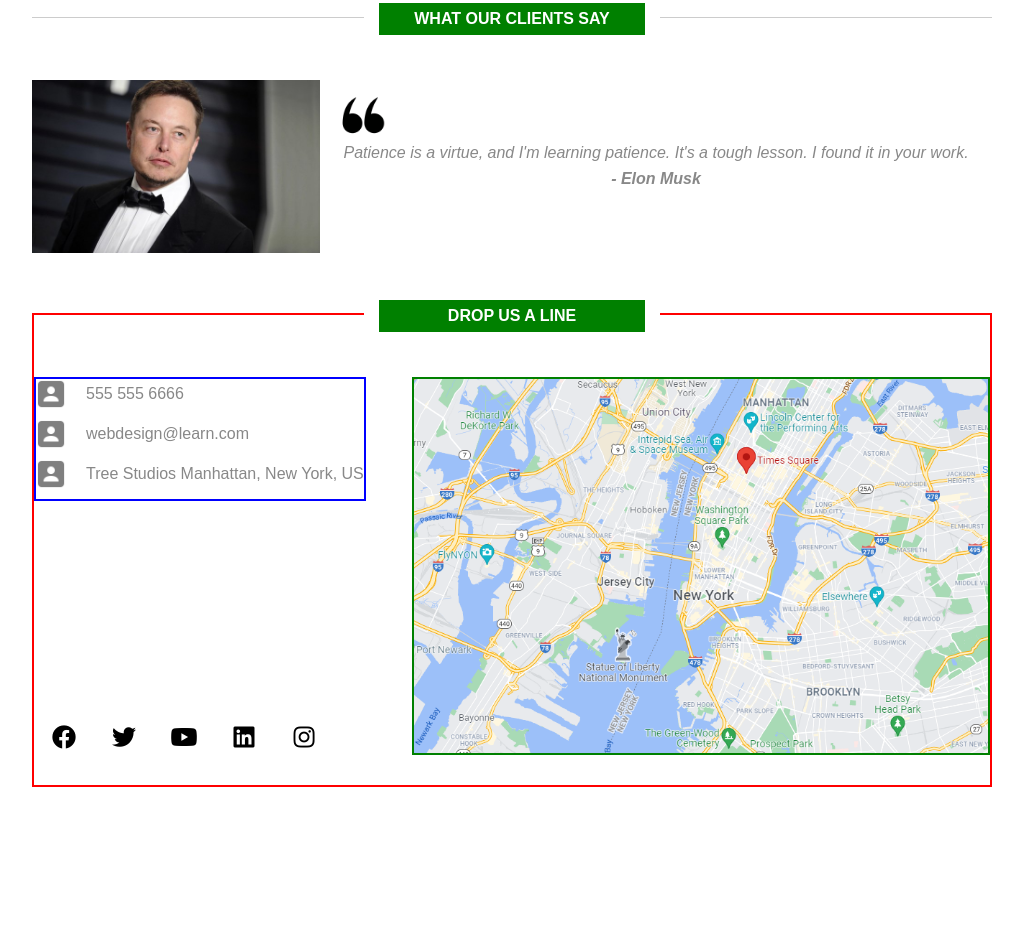
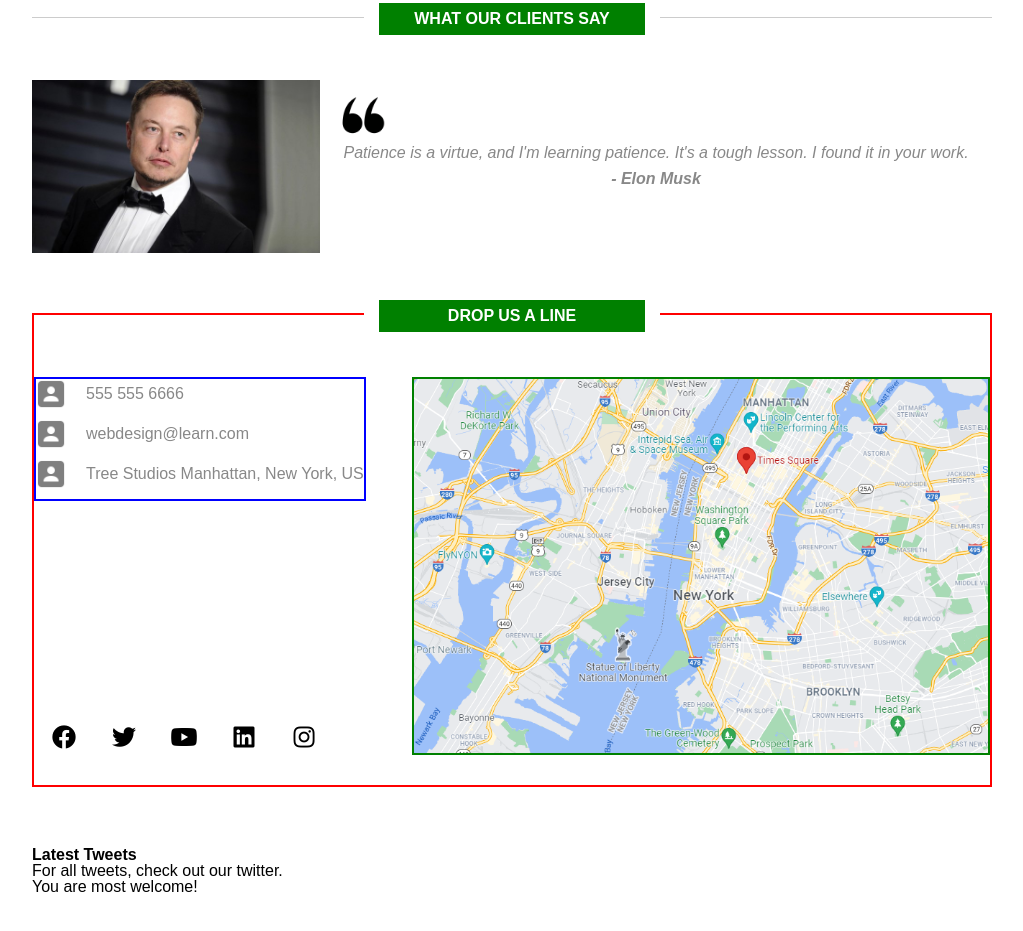
Before and after one commit to shomnathsomu/jQuery-Tutorial, a plain HTML site: page index.html in a window 1280 px wide. Shown: the part 1052-1983 px from the top of the page, without its empty margins (128-1151 px from the left). Before the commit the page ends 1899 px from the top, so only its background shows below. Drawn offline with Linux system fonts and the light colour scheme.

Commit message:
Add new tweets div

```diff
--- a/index.html
+++ b/index.html
@@ -88,6 +88,14 @@
                     <li class="instagram"><a href="https://www.instagram.com/" target="_blank"><i class="fab fa-instagram"></i></a></li>
                 </ul>
             </section>
+
+            <section id="tweets">
+                <h2>Latest Tweets</h2>
+                <div>
+                    <p>For all tweets, check out our twitter.</p>
+                    <P>You are most welcome!</P>
+                </div>
+            </section>
         </div>
     </div>
 
```
